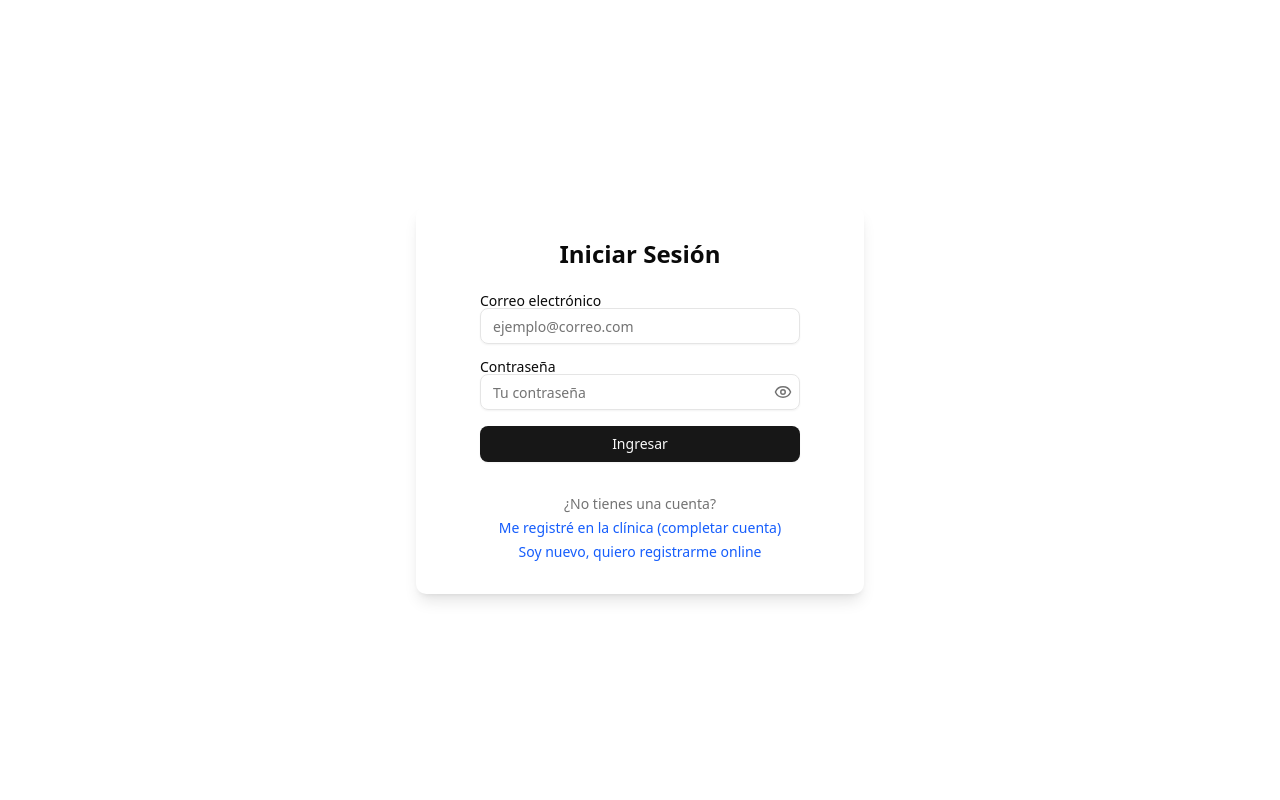
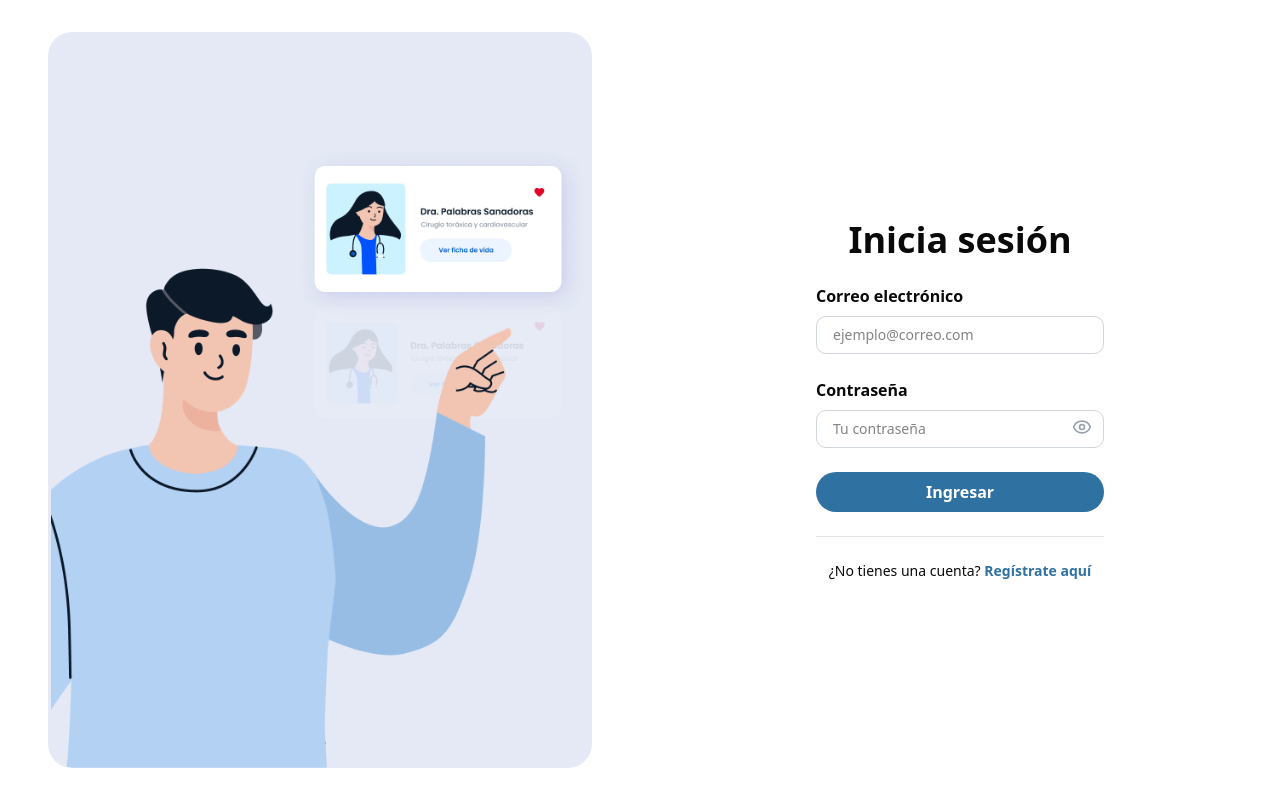
Before and after one commit to Alyri03/itranet-clinica, a React (Vite) app: page /login in a window 1280 px wide. Built offline with nearby package versions, Linux system fonts and the light colour scheme; no server answers.

Commit message:
UI Login y Register

```diff
--- a/src/feature/auth/AuthPage.jsx
+++ b/src/feature/auth/AuthPage.jsx
@@ -9,6 +9,8 @@ import {
   getProfileRecepcionistaByUsuarioId,
   getProfileAdministradorByUsuarioId,
 } from "../perfil/api/perfilApi";
+
+import RegisterPage from "./components/RegisterPage";
 
 export default function AuthPage() {
   const loginStore = useAuthStore((s) => s.login);
@@ -129,12 +131,5 @@ export default function AuthPage() {
     mutate({ correo: email, password });
   };
 
-  return (
-    <div className="min-h-screen flex items-center justify-center">
-      <div className="w-full max-w-md p-8 rounded-lg shadow-lg bg-white dark:bg-zinc-900">
-        <h2 className="text-2xl font-bold mb-6 text-center">Iniciar Sesión</h2>
-        <LoginForm onSubmit={handleLogin} loading={isLoading} />
-      </div>
-    </div>
-  );
+  return <LoginForm onSubmit={handleLogin} loading={isLoading} />;
 }
--- a/src/feature/auth/components/LoginForm.jsx
+++ b/src/feature/auth/components/LoginForm.jsx
@@ -1,9 +1,7 @@
 import { useState } from "react";
 import { Eye, EyeOff } from "lucide-react";
-import { Input } from "@/components/ui/input";
-import { Button } from "@/components/ui/button";
-import { Label } from "@/components/ui/label";
 import { Link } from "react-router-dom";
+import loginImg from "@/assets/login.png"; // tu imagen importada
 
 export function LoginForm({ onSubmit, loading }) {
   const [email, setEmail] = useState("");
@@ -16,66 +14,90 @@ export function LoginForm({ onSubmit, loading }) {
   };
 
   return (
-    <form onSubmit={handleSubmit} className="space-y-4 w-full max-w-xs mx-auto">
+    <section className="flex h-screen w-full bg-white">
+      {/* Ilustración izquierda */}
+      <div className="hidden md:flex w-1/2 h-full items-center justify-center bg-white">
+        <div className="bg-[#e4e9f5] rounded-3xl w-[85%] h-[92%] flex items-end justify-center overflow-hidden">
+          <img
+            src={loginImg}
+            alt="Login Illustration"
+            className="w-[99%] object-contain mb-0"
+          />
+        </div>
+      </div>
+
+      {/* Formulario */}
+      <div className="flex w-full md:w-1/2 h-full items-center justify-center">
+        <form
+          onSubmit={handleSubmit}
+          className="w-full max-w-sm space-y-6 px-4 sm:px-12"
+        >
+          <h1 className="text-4xl font-bold text-center">Inicia sesión</h1>
+
           <div>
-        <Label htmlFor="email">Correo electrónico</Label>
-        <Input
+            <label htmlFor="email" className="font-semibold mb-2 block">
+              Correo electrónico
+            </label>
+            <input
               id="email"
+              required
               type="email"
-          autoComplete="username"
+              name="email"
               placeholder="ejemplo@correo.com"
+              className="w-full border border-gray-300 rounded-lg py-2 px-4 text-sm focus:outline-none focus:ring-2 focus:ring-[#2F71A1]"
               value={email}
               onChange={(e) => setEmail(e.target.value)}
-          required
+              autoComplete="username"
             />
           </div>
-
-      <div>
-        <Label htmlFor="password">Contraseña</Label>
           <div className="relative">
-          <Input
+            <label htmlFor="password" className="font-semibold mb-2 block">
+              Contraseña
+            </label>
+            <input
               id="password"
+              required
               type={showPassword ? "text" : "password"}
-            autoComplete="current-password"
+              name="password"
               placeholder="Tu contraseña"
+              className="w-full border border-gray-300 rounded-lg py-2 px-4 text-sm focus:outline-none focus:ring-2 focus:ring-[#2F71A1] pr-10" // <-- agrega pr-10 para que no tape el icono
               value={password}
               onChange={(e) => setPassword(e.target.value)}
-            required
+              autoComplete="current-password"
             />
             <button
               type="button"
               tabIndex={-1}
-            className="absolute right-2 top-1/2 -translate-y-1/2"
+              className="absolute right-3 top-0 bottom-0 my-auto h-6 flex items-center focus:outline-none"
               onClick={() => setShowPassword((v) => !v)}
+              style={{ height: "100%" }}
             >
               {showPassword ? (
-              <EyeOff size={18} className="text-muted-foreground" />
+                <EyeOff size={20} className="mt-7 text-gray-400" />
               ) : (
-              <Eye size={18} className="text-muted-foreground" />
+                <Eye size={20} className="mt-7 text-gray-400" />
               )}
             </button>
           </div>
+
+          <button
+            type="submit"
+            className="w-full bg-[#2F71A1] text-white py-2 rounded-full font-semibold hover:bg-[#1B4F73] transition"
+            disabled={loading}
+          >
+            {loading ? "Ingresando..." : "Ingresar"}
+          </button>
+
+          <hr />
+
+          <p className="text-center text-sm">
+            ¿No tienes una cuenta?{" "}
+            <Link to="/registro" className="text-[#2F71A1] font-semibold">
+              Regístrate aquí
+            </Link>
+          </p>
+        </form>
       </div>
-
-      <Button type="submit" className="w-full" disabled={loading}>
-        {loading ? "Ingresando..." : "Ingresar"}
-      </Button>
-
-      <div className="text-center text-sm text-muted-foreground mt-4 space-y-1">
-        <p>¿No tienes una cuenta?</p>
-        <Link
-          to="/registro-recepcion"
-          className="text-blue-600 hover:underline block"
-        >
-          Me registré en la clínica (completar cuenta)
-        </Link>
-        <Link
-          to="/registro-completo"
-          className="text-blue-600 hover:underline block"
-        >
-          Soy nuevo, quiero registrarme online
-        </Link>
-      </div>
-    </form>
+    </section>
   );
 }
--- /dev/null
+++ b/src/feature/auth/components/RegisterPage.jsx
@@ -0,0 +1,159 @@
+import { useState } from "react";
+import RegistroPorRecepcion from "./RegistroPorRecepcion";
+import RegistroCompleto from "./RegistroCompleto";
+import { useVerificarDocumento } from "../hooks/useVerificarDocumento";
+import { Input } from "@/components/ui/input";
+import { Button } from "@/components/ui/button";
+import {
+  Select,
+  SelectContent,
+  SelectItem,
+  SelectTrigger,
+} from "@/components/ui/select";
+import { useTiposDocumento } from "../../pacientes/hooks/useTiposDocumento";
+
+// IMPORTA TU IMAGEN
+import imgRegistro from "@/assets/imgRegistro.jpg";
+
+export default function RegisterPage() {
+  const [step, setStep] = useState("verify-document"); // verify-document | porRecepcion | completo
+  const [form, setForm] = useState({
+    documentType: "DNI",
+    documentTypeId: 1,
+    documentNumber: "",
+  });
+  const [initialData, setInitialData] = useState(null);
+
+  const { data: tiposDocumento = [], isLoading } = useTiposDocumento();
+
+  const verificarDocumento = useVerificarDocumento({
+    onSuccess: (data) => {
+      if (data.exists) {
+        // Pasamos el tipo de documento y el número junto al resultado de la API
+        setInitialData({
+          ...data,
+          tipoDocumentoNombre: form.documentType,
+          numeroDocumento: form.documentNumber,
+        });
+        setStep("porRecepcion");
+      } else {
+        setInitialData({
+          tipoDocumentoId: form.documentTypeId,
+          numeroDocumento: form.documentNumber,
+        });
+        setStep("completo");
+      }
+    },
+    onError: () => {
+      setInitialData({
+        tipoDocumentoId: form.documentTypeId,
+        numeroDocumento: form.documentNumber,
+      });
+      setStep("completo");
+    },
+  });
+
+  return (
+    <section className="flex h-screen w-full bg-white">
+      {/* Ilustración izquierda */}
+      <div className="hidden md:flex w-1/2 h-full items-center justify-center bg-white">
+        <div className="bg-[#e4e9f5] rounded-3xl w-[85%] h-[92%] flex items-end justify-center overflow-hidden">
+          <img
+            src={imgRegistro}
+            alt="Registro Ilustración"
+            className="w-[99%] object-contain mb-0"
+          />
+        </div>
+      </div>
+
+      {/* Formulario (todos los pasos) */}
+      <div className="flex w-full md:w-1/2 h-full items-center justify-center">
+        <div className="w-full max-w-2xl bg-white rounded-xl p-8">
+          {/* Paso 1: Verificar documento */}
+          {step === "verify-document" && (
+            <>
+              <h1 className="text-3xl font-bold text-center mb-6">
+                Verifica tu documento
+              </h1>
+              <form
+                onSubmit={(e) => {
+                  e.preventDefault();
+                  verificarDocumento.mutate({
+                    tipoDocumento: {
+                      id: form.documentTypeId,
+                      nombre: form.documentType,
+                    },
+                    documento: form.documentNumber,
+                  });
+                }}
+                className="space-y-4"
+              >
+                <div className="flex gap-4">
+                  <Select
+                    value={form.documentType}
+                    onValueChange={(val) => {
+                      const selected = tiposDocumento.find(
+                        (d) => d.nombre === val
+                      );
+                      setForm((prev) => ({
+                        ...prev,
+                        documentType: val,
+                        documentTypeId: selected?.id || 1,
+                      }));
+                    }}
+                  >
+                    <SelectTrigger className="w-1/3">
+                      {form.documentType}
+                    </SelectTrigger>
+                    <SelectContent>
+                      {isLoading ? (
+                        <SelectItem disabled>Cargando...</SelectItem>
+                      ) : (
+                        tiposDocumento.map((doc) => (
+                          <SelectItem key={doc.id} value={doc.nombre}>
+                            {doc.nombre}
+                          </SelectItem>
+                        ))
+                      )}
+                    </SelectContent>
+                  </Select>
+                  <Input
+                    type="text"
+                    placeholder="N° Documento"
+                    value={form.documentNumber}
+                    onChange={(e) =>
+                      setForm((prev) => ({
+                        ...prev,
+                        documentNumber: e.target.value,
+                      }))
+                    }
+                    required
+                  />
+                </div>
+                <Button
+                  className="w-full"
+                  type="submit"
+                  disabled={verificarDocumento.isPending}
+                >
+                  {verificarDocumento.isPending
+                    ? "Verificando..."
+                    : "Verificar documento"}
+                </Button>
+              </form>
+            </>
+          )}
+
+          {/* Paso 2: Por recepción */}
+          {step === "porRecepcion" && (
+            <RegistroPorRecepcion initialData={initialData} />
+          )}
+
+          {/* Paso 3: Completo */}
+          {step === "completo" && (
+            <RegistroCompleto initialData={initialData} />
+          )}
+        </div>
+      </div>
+    </section>
+  );
+}
--- a/src/feature/auth/components/RegistroPorRecepcion.jsx
+++ b/src/feature/auth/components/RegistroPorRecepcion.jsx
@@ -2,51 +2,39 @@ import { useState } from "react";
 import { useNavigate, Link } from "react-router-dom";
 import { Input } from "@/components/ui/input";
 import { Button } from "@/components/ui/button";
-import {
-  Select,
-  SelectContent,
-  SelectItem,
-  SelectTrigger,
-} from "@/components/ui/select";
-import { useTiposDocumento } from "../../pacientes/hooks/useTiposDocumento";
 import { Eye, EyeOff } from "lucide-react";
-import { useVerificarDocumento } from "../hooks/useVerificarDocumento";
 import { useEnviarCodigo } from "../hooks/useEnviarCodigo";
 import { useVerificarCodigo } from "../hooks/useVerificarCodigo";
 import { useCompletarRegistro } from "../hooks/useCompletarRegistro";
 import { toast } from "sonner";
 
-export default function RegistroPorRecepcion() {
+export default function RegistroPorRecepcion({ initialData }) {
   const navigate = useNavigate();
-  const { data: tiposDocumento = [], isLoading } = useTiposDocumento();
-  const [step, setStep] = useState("verify-document");
-  const [error, setError] = useState("");
-  const [otp, setOtp] = useState(["", "", "", "", "", ""]);
-  const [showPassword, setShowPassword] = useState(false);
+
+  // Multi fallback para los nombres posibles de campos
+  const documentNumber =
+    initialData?.numeroDocumento ||
+    initialData?.documentNumber ||
+    initialData?.documento ||
+    initialData?.numero_documento ||
+    "";
+
+  const documentType =
+    initialData?.tipoDocumentoNombre ||
+    initialData?.documentType ||
+    initialData?.tipo_documento_nombre ||
+    "DNI";
 
   const [formData, setFormData] = useState({
-    documentType: "DNI",
-    documentTypeId: 1,
-    documentNumber: "",
+    documentType,
+    documentNumber,
     email: "",
     password: "",
   });
 
-  const verificarDocumento = useVerificarDocumento({
-    onSuccess: (data) => {
-      if (data.exists) {
-        setStep("email-input");
-        toast.success("Documento verificado exitosamente");
-      } else {
-        setError("Documento no encontrado. Usa el formulario completo.");
-        toast.error("Documento no encontrado");
-      }
-    },
-    onError: () => {
-      setError("Error al verificar documento.");
-      toast.error("Error al verificar documento");
-    },
-  });
+  const [step, setStep] = useState("email-input");
+  const [otp, setOtp] = useState(["", "", "", "", "", ""]);
+  const [showPassword, setShowPassword] = useState(false);
 
   const enviarCodigo = useEnviarCodigo({
     onSuccess: () => {
@@ -54,7 +42,6 @@ export default function RegistroPorRecepcion() {
       toast.success("Código enviado al correo");
     },
     onError: () => {
-      setError("Error al enviar el código.");
       toast.error("Error al enviar el código");
     },
   });
@@ -65,7 +52,6 @@ export default function RegistroPorRecepcion() {
       toast.success("Código verificado correctamente");
     },
     onError: () => {
-      setError("Código incorrecto o expirado.");
       toast.error("Código inválido o expirado");
     },
   });
@@ -76,7 +62,6 @@ export default function RegistroPorRecepcion() {
       navigate("/login");
     },
     onError: () => {
-      setError("Error al completar el registro.");
       toast.error("Error al completar el registro");
     },
   });
@@ -99,88 +84,48 @@ export default function RegistroPorRecepcion() {
         <Link to="/login" className="text-sm text-gray-500 underline">
           Volver al login
         </Link>
-        <h1 className="text-3xl font-bold text-center">
+        <h1 className="text-3xl font-bold text-center mb-3">
           Registro de paciente (datos iniciales)
         </h1>
-        {error && <p className="text-red-600 text-center text-sm">{error}</p>}
 
-        {step === "verify-document" && (
+        {/* Paso 1: Email, mostrando documento y tipo bloqueados */}
+        {step === "email-input" && (
           <form
             onSubmit={(e) => {
               e.preventDefault();
-              verificarDocumento.mutate({
-                tipoDocumento: {
-                  id: formData.documentTypeId,
-                  nombre: formData.documentType,
-                },
-                documento: formData.documentNumber,
+              enviarCodigo.mutate({
+                documento: documentNumber,
+                email: formData.email,
               });
             }}
             className="space-y-4"
           >
             <div className="flex gap-4">
-              <Select
-                value={formData.documentType}
-                onValueChange={(val) => {
-                  const selected = tiposDocumento.find((d) => d.nombre === val);
-                  setFormData((prev) => ({
-                    ...prev,
-                    documentType: val,
-                    documentTypeId: selected?.id || 1,
-                  }));
-                }}
-              >
-                <SelectTrigger className="w-1/3">
-                  {formData.documentType}
-                </SelectTrigger>
-                <SelectContent>
-                  {isLoading ? (
-                    <SelectItem disabled>Cargando...</SelectItem>
-                  ) : (
-                    tiposDocumento.map((doc) => (
-                      <SelectItem key={doc.id} value={doc.nombre}>
-                        {doc.nombre}
-                      </SelectItem>
-                    ))
-                  )}
-                </SelectContent>
-              </Select>
+              <div className="w-1/2">
+                <label className="block text-sm font-medium text-gray-700 mb-1">
+                  Tipo de documento
+                </label>
                 <Input
-                type="text"
-                placeholder="N. Documento"
-                value={formData.documentNumber}
-                onChange={(e) =>
-                  setFormData((prev) => ({
-                    ...prev,
-                    documentNumber: e.target.value,
-                  }))
-                }
-                required
+                  value={documentType}
+                  readOnly
+                  className="bg-gray-100 cursor-not-allowed"
                 />
               </div>
-            <Button
-              className="w-full"
-              type="submit"
-              disabled={verificarDocumento.isPending}
-            >
-              {verificarDocumento.isPending
-                ? "Verificando..."
-                : "Verificar documento"}
-            </Button>
-          </form>
-        )}
-
-        {step === "email-input" && (
-          <form
-            onSubmit={(e) => {
-              e.preventDefault();
-              enviarCodigo.mutate({
-                documento: formData.documentNumber,
-                email: formData.email,
-              });
-            }}
-            className="space-y-4"
-          >
+              <div className="w-1/2">
+                <label className="block text-sm font-medium text-gray-700 mb-1">
+                  N° Documento
+                </label>
+                <Input
+                  value={documentNumber}
+                  readOnly
+                  className="bg-gray-100 cursor-not-allowed"
+                />
+              </div>
+            </div>
+            <div>
+              <label className="block text-sm font-medium text-gray-700 mb-1">
+                Correo electrónico
+              </label>
               <Input
                 type="email"
                 placeholder="Correo electrónico"
@@ -190,6 +135,7 @@ export default function RegistroPorRecepcion() {
                 }
                 required
               />
+            </div>
             <Button
               type="submit"
               className="w-full"
@@ -200,6 +146,7 @@ export default function RegistroPorRecepcion() {
           </form>
         )}
 
+        {/* Paso 2: Código */}
         {step === "code-input" && (
           <form
             onSubmit={(e) => {
@@ -235,25 +182,66 @@ export default function RegistroPorRecepcion() {
           </form>
         )}
 
+        {/* Paso 3: Contraseña + Resumen */}
         {step === "password" && (
           <form
             onSubmit={(e) => {
               e.preventDefault();
               completarRegistro.mutate({
-                documento: formData.documentNumber,
+                documento: documentNumber,
                 email: formData.email,
                 password: formData.password,
               });
             }}
             className="space-y-4"
           >
+            {/* Mostrar el resumen de datos arriba */}
+            <div className="flex gap-4">
+              <div className="w-1/2">
+                <label className="block text-sm font-medium text-gray-700 mb-1">
+                  Tipo de documento
+                </label>
+                <Input
+                  value={documentType}
+                  readOnly
+                  className="bg-gray-100 cursor-not-allowed"
+                />
+              </div>
+              <div className="w-1/2">
+                <label className="block text-sm font-medium text-gray-700 mb-1">
+                  N° Documento
+                </label>
+                <Input
+                  value={documentNumber}
+                  readOnly
+                  className="bg-gray-100 cursor-not-allowed"
+                />
+              </div>
+            </div>
+            <div>
+              <label className="block text-sm font-medium text-gray-700 mb-1">
+                Correo electrónico
+              </label>
+              <Input
+                value={formData.email}
+                readOnly
+                className="bg-gray-100 cursor-not-allowed"
+              />
+            </div>
+            {/* Contraseña */}
             <div className="relative">
+              <label className="block text-sm font-medium text-gray-700 mb-1">
+                Contraseña
+              </label>
               <Input
                 type={showPassword ? "text" : "password"}
                 placeholder="Contraseña"
                 value={formData.password}
                 onChange={(e) =>
-                  setFormData((prev) => ({ ...prev, password: e.target.value }))
+                  setFormData((prev) => ({
+                    ...prev,
+                    password: e.target.value,
+                  }))
                 }
                 required
                 className="pr-10"
```
Also changed, not shown: src/AppRouter.jsx (+7 -8 lines), src/assets/imgRegistro.jpg (added), src/assets/login.png (added). Lines whose indentation alone changed are shown as unchanged.
